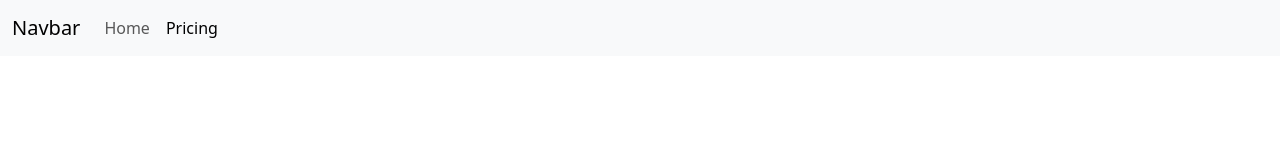
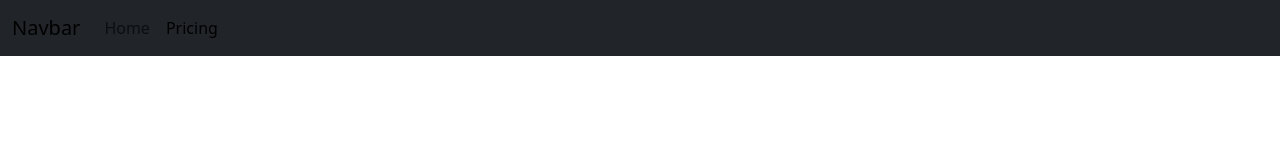
Before and after one commit to Greshch/greshch.github.io, a plain HTML site: page pricing.html in a window 1280 px wide. Drawn offline with nearby package versions, Linux system fonts and the light colour scheme.

```diff
--- a/pricing.html
+++ b/pricing.html
@@ -11,7 +11,7 @@
 
 <body>
     <header>
-        <nav class="navbar navbar-expand-lg bg-body-tertiary">
+        <nav class="navbar navbar-expand-lg bg-dark">
             <div class="container-fluid">
                 <a class="navbar-brand" href="#">Navbar</a>
                 <button class="navbar-toggler" type="button" data-bs-toggle="collapse" data-bs-target="#navbarNav"
```
Also changed, not shown: index.html (+3 -2 lines).
